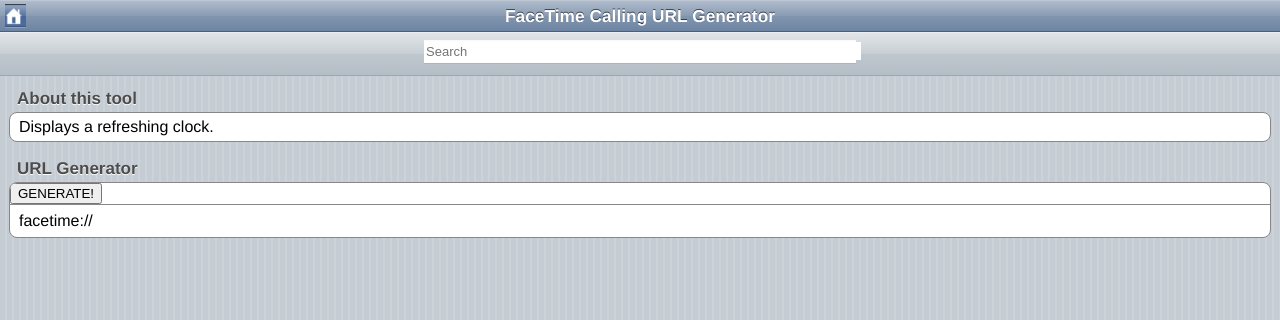
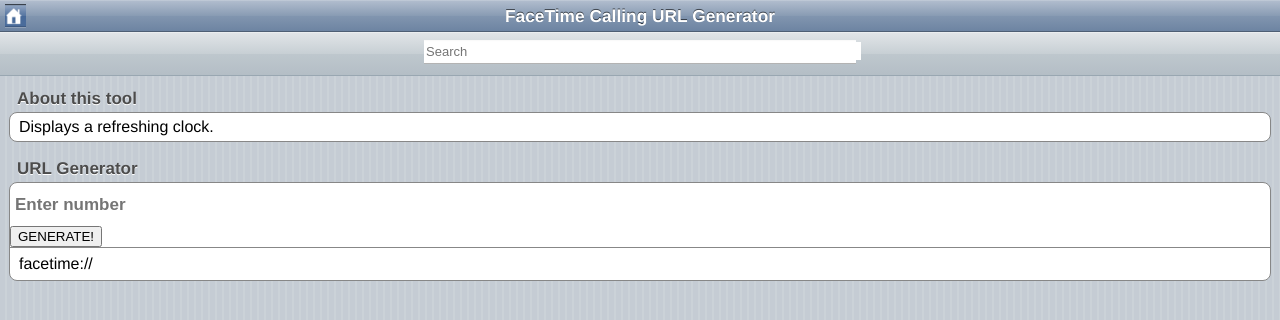
Before and after one commit to Samplasion/samplasion.github.iold, a Jekyll site: the page built from m/fctmcall.html, in a window 1280 px wide. Shown: the top 320 px of the page. Built offline with Jekyll 4.4.1, drawn with Linux system fonts in a browser that asks for light colours.

Commit message:
Update fctmcall.html

```diff
--- a/m/fctmcall.html
+++ b/m/fctmcall.html
@@ -9,7 +9,13 @@ title: FaceTime Calling URL Generator
             </ul>
 <span class="graytitle">URL Generator</span>
 <ul class="pageitem">
+<li class="bigfield">
+						  <input id="input" type="number" placeholder="Enter number">
+					</li>
 <input name="GENERATE!" type="submit" onclick="generate()" value="GENERATE!">
 <li class="textbox"><p id="lol">facetime://</p></li></ul>
 <script>
+var id = document.getElementById('input')
+var ou = document.getElementById('lol')
+
 </script>
```
